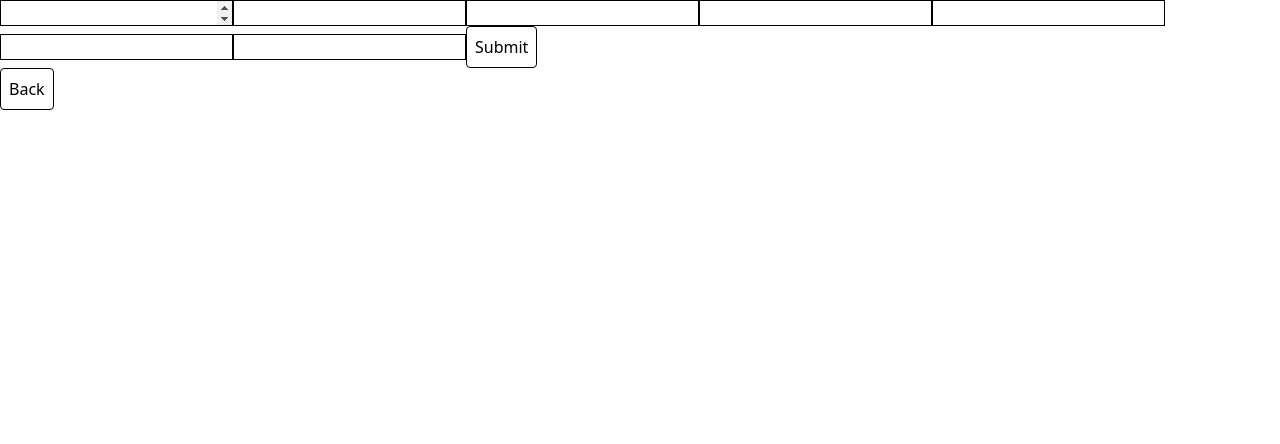
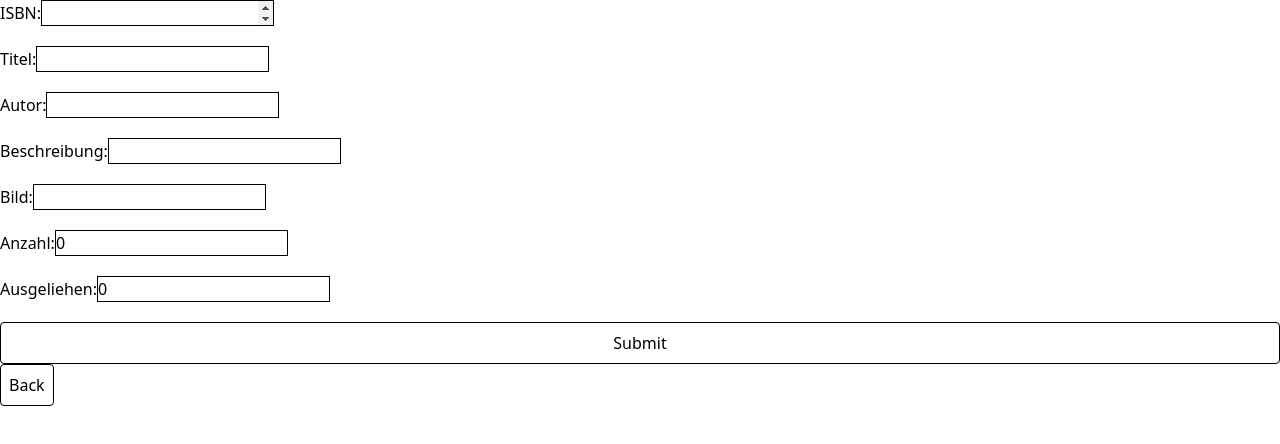
Before and after one commit to Oscar-Hirsch/fullstack, a React (Vite) app in the folder frontend/: page /newBook in a window 1280 px wide. Shown: the top 444 px of the page. Built offline with nearby package versions, Linux system fonts and the light colour scheme; no server answers; the HTML template or start-up script is replaced by a standard one.

Commit message:
restructure form to also edit edit and delete buttons for book

```diff
--- a/frontend/src/App.tsx
+++ b/frontend/src/App.tsx
@@ -2,9 +2,9 @@ import BookGallery from "./components/BookGallery.tsx";
 import type { book } from "./types/book/book.ts";
 import { useEffect, useState } from "react";
 import axios from "axios";
-import AddBookForm from "./components/AddBookForm.tsx";
-import {Routes, Route} from "react-router-dom";
+import { Route, Routes } from "react-router-dom";
 import DetailView from "./components/DetailView.tsx";
+import EditAddBookForm from "./components/AddBookForm.tsx";
 
 function App() {
   const [books, setBooks] = useState<book[]>([]);
@@ -17,12 +17,13 @@ function App() {
   }, []);
 
   return (
-      <Routes>
-          <Route path={"/"} element={<BookGallery bookList={books}/>}/>
-          <Route path={"/newBook"} element={<AddBookForm/>}/>
-          <Route path={"/:isbn"} element={<DetailView/>}/>
-      </Routes>
-  )
+    <Routes>
+      <Route path={"/"} element={<BookGallery bookList={books} />} />
+      <Route path={"/newBook"} element={<EditAddBookForm />} />
+      <Route path={"/:isbn"} element={<DetailView />} />
+      <Route path={"/:isbn/edit"} element={<EditAddBookForm />} />
+    </Routes>
+  );
 }
 
 export default App;
--- a/frontend/src/components/AddBookForm.tsx
+++ b/frontend/src/components/AddBookForm.tsx
@@ -1,53 +1,124 @@
-import {type ChangeEvent, type FormEvent, useState} from "react";
-import type {book} from "../types/book/book.ts";
+import { type ChangeEvent, type FormEvent, useEffect, useState } from "react";
+import type { book } from "../types/book/book.ts";
 import axios from "axios";
 import ButtonComponent from "./ButtonComponent.tsx";
-import {useNavigate} from "react-router-dom";
+import { useNavigate, useParams } from "react-router-dom";
 
-export default function AddBookForm() {
-    const defaultBook:book = {
-        isbn:null,
-        title:"",
-        author:"",
-        summary:"",
-        image:"",
-        totalAmount:0,
-        totalBookedAmount:0
-    }
-    const [newBook, setNewBook] = useState<book>(defaultBook)
+export default function EditAddBookForm() {
+  const { isbn } = useParams();
+  const [book, setBook] = useState<book>({
+    isbn: null,
+    title: "",
+    author: "",
+    summary: "",
+    image: "",
+    totalAmount: 0,
+    totalBookedAmount: 0,
+  });
 
-    function handleOnChange(e:ChangeEvent<HTMLInputElement>) {
-        setNewBook(previous =>
-            ({
+  useEffect(() => {
+    if (isbn)
+      axios.get(`/api/${isbn}`).then((response) => setBook(response.data));
+  }, [isbn]);
+
+  const [newBook, setNewBook] = useState<book>(book);
+
+  function handleOnChange(e: ChangeEvent<HTMLInputElement>) {
+    setNewBook((previous) => ({
       ...previous,
-                [e.target.name]: e.target.value
-            })
-        )
+      [e.target.name]: e.target.value,
+    }));
   }
 
-    function handleOnSubmit(e:FormEvent<HTMLFormElement>) {
-        e.preventDefault()
-        axios.post("/api/newBook", newBook).catch(error => console.log(error))
+  function handleOnSubmit(e: FormEvent<HTMLFormElement>) {
+    e.preventDefault();
+    if (isbn)
+      axios.put(`/api/${isbn}`, newBook).catch((error) => console.log(error));
+    else
+      axios.post("/api/newBook", newBook).catch((error) => console.log(error));
   }
 
-    const navigate = useNavigate()
-    const formstyle:string = "border"
+  const navigate = useNavigate();
+  const formstyle: string = "border";
 
   return (
     <>
-            <form onSubmit={handleOnSubmit}>
-                <input name={"isbn"} type={"number"} onChange={handleOnChange} className={formstyle}/>
-                <input name={"title"} type={"string"} onChange={handleOnChange} className={formstyle}/>
-                <input name={"author"} type={"string"} onChange={handleOnChange} className={formstyle}/>
-                <input name={"summary"} type={"string"} onChange={handleOnChange} className={formstyle}/>
-                <input name={"image"} type={"string"} onChange={handleOnChange} className={formstyle}/>
-                <input name={"totalAmount"} type={"number"} onChange={handleOnChange} className={formstyle}/>
-                <input name={"totalBookedAmount"} type={"number"} onChange={handleOnChange} className={formstyle}/>
-                <ButtonComponent label={"Submit"}/>
+      <form onSubmit={handleOnSubmit} className="flex flex-col gap-5">
+        <label>
+          ISBN:
+          <input
+            name={"isbn"}
+            type={"number"}
+            onChange={handleOnChange}
+            className={formstyle}
+            defaultValue={book.isbn || undefined}
+            disabled={!!isbn}
+          />
+        </label>
+        <label>
+          Titel:
+          <input
+            name={"title"}
+            type={"string"}
+            onChange={handleOnChange}
+            className={formstyle}
+            defaultValue={book.title}
+          />
+        </label>
+        <label>
+          Autor:
+          <input
+            name={"author"}
+            type={"string"}
+            onChange={handleOnChange}
+            className={formstyle}
+            defaultValue={book.author}
+          />
+        </label>
+        <label>
+          Beschreibung:
+          <input
+            name={"summary"}
+            type={"string"}
+            onChange={handleOnChange}
+            className={formstyle}
+            defaultValue={book.summary}
+          />
+        </label>
+        <label>
+          Bild:
+          <input
+            name={"image"}
+            type={"string"}
+            onChange={handleOnChange}
+            className={formstyle}
+            defaultValue={book.image}
+          />
+        </label>
+        <label>
+          Anzahl:
+          <input
+            name={"totalAmount"}
+            type={"number"}
+            onChange={handleOnChange}
+            className={formstyle}
+            defaultValue={book.totalAmount}
+          />
+        </label>
+        <label>
+          Ausgeliehen:
+          <input
+            name={"totalBookedAmount"}
+            type={"number"}
+            onChange={handleOnChange}
+            className={formstyle}
+            defaultValue={book.totalBookedAmount}
+          />
+        </label>
+        <ButtonComponent label={"Submit"} />
       </form>
 
-            <ButtonComponent onClick={()=>navigate("/")} label={"Back"}/>
-
+      <ButtonComponent onClick={() => navigate("/")} label={"Back"} />
     </>
-    )
+  );
 }
--- a/frontend/src/components/BookCard.tsx
+++ b/frontend/src/components/BookCard.tsx
@@ -1,4 +1,6 @@
 import type { book } from "../types/book/book.ts";
+import { useNavigate } from "react-router-dom";
+import ButtonComponent from "./ButtonComponent.tsx";
 
 type BookCardProps = {
   book: book;
@@ -6,6 +8,7 @@ type BookCardProps = {
 
 export default function BookCard({ book }: BookCardProps) {
   const totalAvailable: number = book.totalAmount - book.totalBookedAmount;
+  const navigate = useNavigate();
 
   return (
     <div className="p-5 border rounded-[5px]">
@@ -15,6 +18,10 @@ export default function BookCard({ book }: BookCardProps) {
       <p>
         {totalAvailable}/{book.totalAmount}
       </p>
+      <ButtonComponent
+        label={"Details"}
+        onClick={() => navigate(`/${book.isbn}`)}
+      />
     </div>
   );
 }
--- a/frontend/src/components/DetailView.tsx
+++ b/frontend/src/components/DetailView.tsx
@@ -1,45 +1,64 @@
-import type {book} from "../types/book/book.ts";
-import {useParams} from "react-router-dom";
+import type { book } from "../types/book/book.ts";
+import { useNavigate, useParams } from "react-router-dom";
 import axios from "axios";
-import {useState} from "react";
+import { useEffect, useState } from "react";
 import BookCard from "./BookCard.tsx";
 import ButtonComponent from "./ButtonComponent.tsx";
 
 export default function DetailView() {
+  const { isbn } = useParams();
+  const [book, setBook] = useState<book>();
+  const navigate = useNavigate();
 
-    const {isbn} = useParams()
-    const [book, setBook] = useState<book>()
-
-    axios.get(`/api/${isbn}`).then(response =>
-        setBook(response.data))
+  useEffect(() => {
+    axios.get(`/api/${isbn}`).then((response) => setBook(response.data));
+  }, [isbn]);
 
   function handleBookLending() {
     //use effect total booked amount for dependency array
-        axios.put(`/api/${isbn}`, {...book, totalBookedAmount: book!.totalBookedAmount+1})
-            .then(response => setBook(response.data))
-            .catch(error => console.log(error)
-        )
-
+    axios
+      .put(`/api/${isbn}`, {
+        ...book,
+        totalBookedAmount: book!.totalBookedAmount + 1,
+      })
+      .then((response) => setBook(response.data))
+      .catch((error) => console.log(error));
   }
 
   function handleBookReturn() {
     //use effect total booked amount for dependency array
-        axios.put(`/api/${isbn}`, {...book, totalBookedAmount: book!.totalBookedAmount-1})
-            .then(response => setBook(response.data))
-            .catch(error => console.log(error))
+    axios
+      .put(`/api/${isbn}`, {
+        ...book,
+        totalBookedAmount: book!.totalBookedAmount - 1,
+      })
+      .then((response) => setBook(response.data))
+      .catch((error) => console.log(error));
   }
 
+  function handleDelete() {
+    axios
+      .delete(`/api/${isbn}`)
+      .then(() => navigate("/"))
+      .catch((error) => console.log(error));
+  }
 
   return (
-        <> {
-            book ?
     <>
-                    <BookCard book={book}/>
-                    <ButtonComponent onClick={handleBookLending} label={"Ausleihen"}/>
-                    <ButtonComponent onClick={handleBookReturn} label={"Zurückgeben"}/>
-                </> : <p>Nothing here</p>
+      {book ? (
+        <>
+          <BookCard book={book} />
+          <ButtonComponent onClick={handleBookLending} label={"Ausleihen"} />
+          <ButtonComponent onClick={handleBookReturn} label={"Zurückgeben"} />
+          <ButtonComponent onClick={handleDelete} label={"Löschen"} />
+          <ButtonComponent
+            onClick={() => navigate(`/${isbn}/edit`)}
+            label={"Bearbeiten"}
+          />
+        </>
+      ) : (
+        <p>Nothing here</p>
+      )}
+    </>
+  );
 }
-
-        </>
-    )
-}
```
Lines whose indentation alone changed are shown as unchanged.
